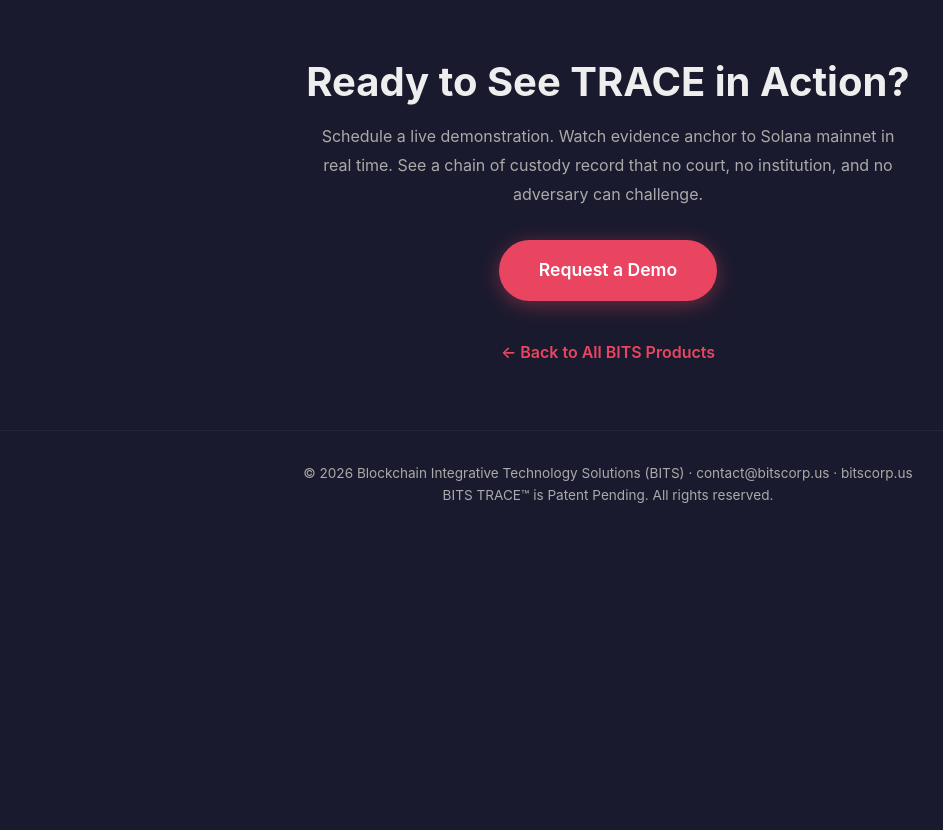
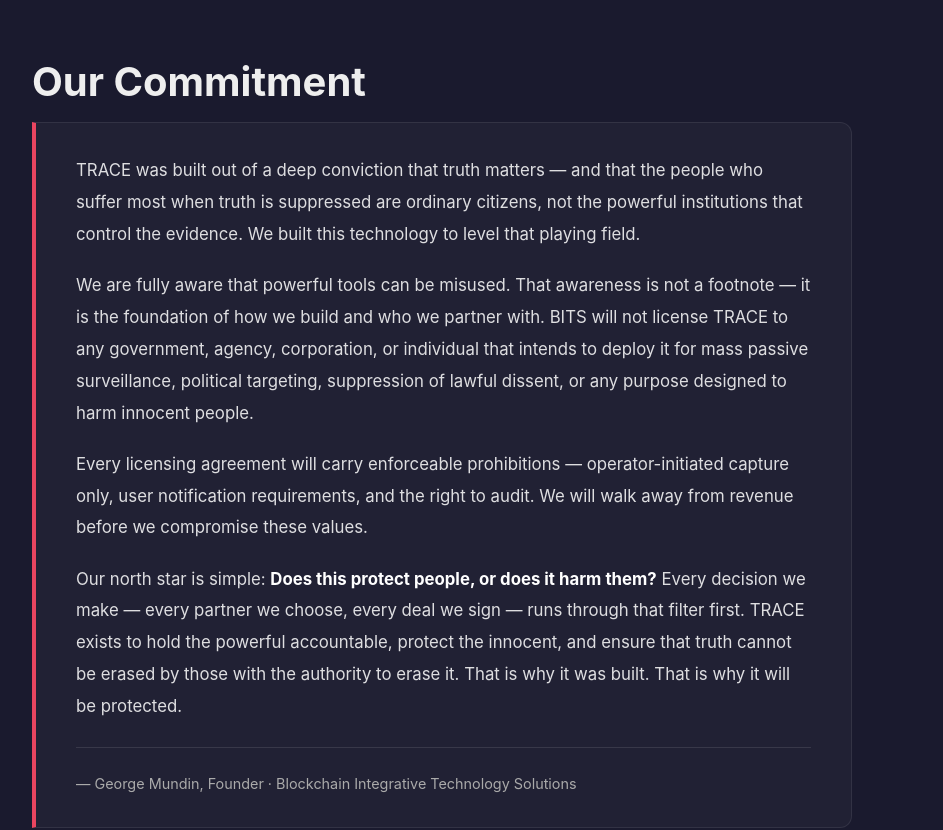
Before and after one commit to Nevillemind/bits-website, a plain HTML site: page trace.html in a window 1280 px wide. Shown: the part 4840-5670 px from the top of the page, without its empty margins (32-975 px from the left). Before the commit the page ends 5394 px from the top, so only its background shows below. Drawn offline with Linux system fonts and the light colour scheme.

Commit message:
Add Our Commitment — humanitarian intent statement on trace.html and About page

```diff
--- a/trace.html
+++ b/trace.html
@@ -314,6 +314,20 @@
       </div>
     </section>
 
+    <!-- OUR COMMITMENT -->
+    <section class="detail-section">
+      <div class="container">
+        <h2 class="section-title">Our Commitment</h2>
+        <div style="background: rgba(255,255,255,0.03); border: 1px solid rgba(255,255,255,0.08); border-left: 4px solid var(--primary); border-radius: 0 12px 12px 0; padding: 2rem 2.5rem; max-width: 820px;">
+          <p style="font-size: 1.05rem; line-height: 1.9; color: rgba(255,255,255,0.85); margin-bottom: 1.2rem;">TRACE was built out of a deep conviction that truth matters — and that the people who suffer most when truth is suppressed are ordinary citizens, not the powerful institutions that control the evidence. We built this technology to level that playing field.</p>
+          <p style="font-size: 1.05rem; line-height: 1.9; color: rgba(255,255,255,0.85); margin-bottom: 1.2rem;">We are fully aware that powerful tools can be misused. That awareness is not a footnote — it is the foundation of how we build and who we partner with. BITS will not license TRACE to any government, agency, corporation, or individual that intends to deploy it for mass passive surveillance, political targeting, suppression of lawful dissent, or any purpose designed to harm innocent people.</p>
+          <p style="font-size: 1.05rem; line-height: 1.9; color: rgba(255,255,255,0.85); margin-bottom: 1.2rem;">Every licensing agreement will carry enforceable prohibitions — operator-initiated capture only, user notification requirements, and the right to audit. We will walk away from revenue before we compromise these values.</p>
+          <p style="font-size: 1.05rem; line-height: 1.9; color: rgba(255,255,255,0.85); margin-bottom: 0;">Our north star is simple: <strong style="color: white;">Does this protect people, or does it harm them?</strong> Every decision we make — every partner we choose, every deal we sign — runs through that filter first. TRACE exists to hold the powerful accountable, protect the innocent, and ensure that truth cannot be erased by those with the authority to erase it. That is why it was built. That is why it will be protected.</p>
+          <div style="margin-top: 1.5rem; padding-top: 1.5rem; border-top: 1px solid rgba(255,255,255,0.1); font-size: 0.9rem; color: var(--text-muted);">— George Mundin, Founder · Blockchain Integrative Technology Solutions</div>
+        </div>
+      </div>
+    </section>
+
     <!-- CTA -->
     <section class="cta-section">
       <div class="container">
```
Also changed, not shown: index.html (+13 -0 lines).
